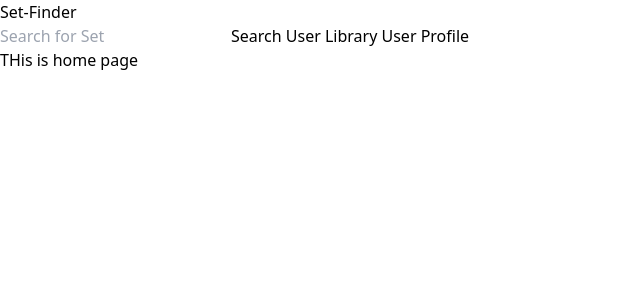
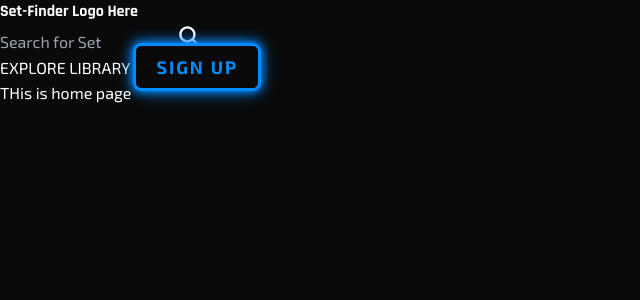
Before and after one commit to pauleenaphan/set-finder, a Next.js app: page / in a window 1280 px wide. Shown: the top 300 px of the page, without its empty margins (0-640 px from the left). Built offline with nearby package versions, Linux system fonts and the light colour scheme.

Commit message:
added styling for nav

```diff
--- a/package.json
+++ b/package.json
@@ -11,7 +11,8 @@
   "dependencies": {
     "next": "15.1.6",
     "react": "^19.0.0",
-    "react-dom": "^19.0.0"
+    "react-dom": "^19.0.0",
+    "react-icons": "^5.4.0"
   },
   "devDependencies": {
     "@eslint/eslintrc": "^3",
--- a/src/app/globals.css
+++ b/src/app/globals.css
@@ -1,3 +1,51 @@
+@import url('https://fonts.googleapis.com/css2?family=Exo+2:wght@400;700&family=Rajdhani:wght@400;700&display=swap');
+
 @tailwind base;
 @tailwind components;
 @tailwind utilities;
+
+:root {
+    --neonBlue: #008CFF;
+    --neonPink: #FF00FF;
+    --darkBg: #0a0a0a;
+
+    --headingFont: 'Rajdhani', sans-serif;
+    --bodyFont: 'Exo 2', sans-serif;
+}
+
+body {
+    font-family: var(--bodyFont);
+    color: #fff;
+}
+
+h1, h2 {
+    font-family: var(--headingFont);
+    font-weight: bold;
+    text-transform: capitalize;
+}
+
+*{
+    background-color: var(--darkBg);
+    color: white;
+}
+
+.ctaBtn{
+    font-size: 18px;
+    padding: 10px 20px;
+    border: 3px solid var(--neonBlue);
+    color: var(--neonBlue);
+    background: transparent;
+    font-weight: bold;
+    text-transform: uppercase;
+    letter-spacing: 2px;
+    cursor: pointer;
+    border-radius: 8px;
+    box-shadow: 0 0 8px var(--neonBlue), 0 0 16px var(--neonBlue);
+    transition: 0.3s;
+}
+
+.ctaBtn:hover{
+    background: var(--neonBlue);
+    color: #000;
+    box-shadow: 0 0 12px var(--neonBlue), 0 0 24px var(--neonBlue);
+}
--- a/src/components/nav.tsx
+++ b/src/components/nav.tsx
@@ -2,19 +2,36 @@
 
 import { useState } from "react";
 import { useRouter } from 'next/navigation';
+
+import { IoSearch } from "react-icons/io5";
 
 export default function Nav(){
     const router = useRouter();
     const [inputSet, setInputSet] = useState<string>("");
 
     return(
-        <nav>
-            <p> Set-Finder </p>
-            <input type="text" placeholder="Search for Set" onChange={(e) =>{setInputSet(e.target.value)}} required></input>
-            <button onClick={() =>{ router.push(`/liveSet?setName=${encodeURIComponent(inputSet)}`)}}> Search </button>
+        <nav className="flex justify-between px-12 py-8 items-center gap-32 mb-12">
+            <div className=" w-[15%]">
+                <h1> Set-Finder Logo Here</h1>
+            </div>
 
-            <a> User Library </a>
-            <a> User Profile </a>
+
+            <div className="flex w-[35%] relative text-lg">
+                <input type="text" placeholder="Search for Set" onChange={(e) =>{setInputSet(e.target.value)}} required
+                    className="p-2 px-5 rounded-3xl w-full border-2 border-white"
+                ></input>
+                <button onClick={() =>{ router.push(`/liveSet?setName=${encodeURIComponent(inputSet)}`)}}
+                    className="absolute right-5 top-1/2 transform -translate-y-1/2">
+                    <IoSearch size={24} />
+                </button>
+            </div>
+
+            <div className="flex gap-8 text-lg items-center tracking-[2px]">
+                <a> EXPLORE </a>
+                <a> LIBRARY </a>
+                <a className="ctaBtn"> SIGN UP </a> {/* If user is logged in then change to account */}
+            </div>
+
         </nav>
     )
 }
```
Also changed, not shown: src/app/liveSet/page.tsx (+11 -7 lines), 1 other file (tests, documents, lock files or other folders).
